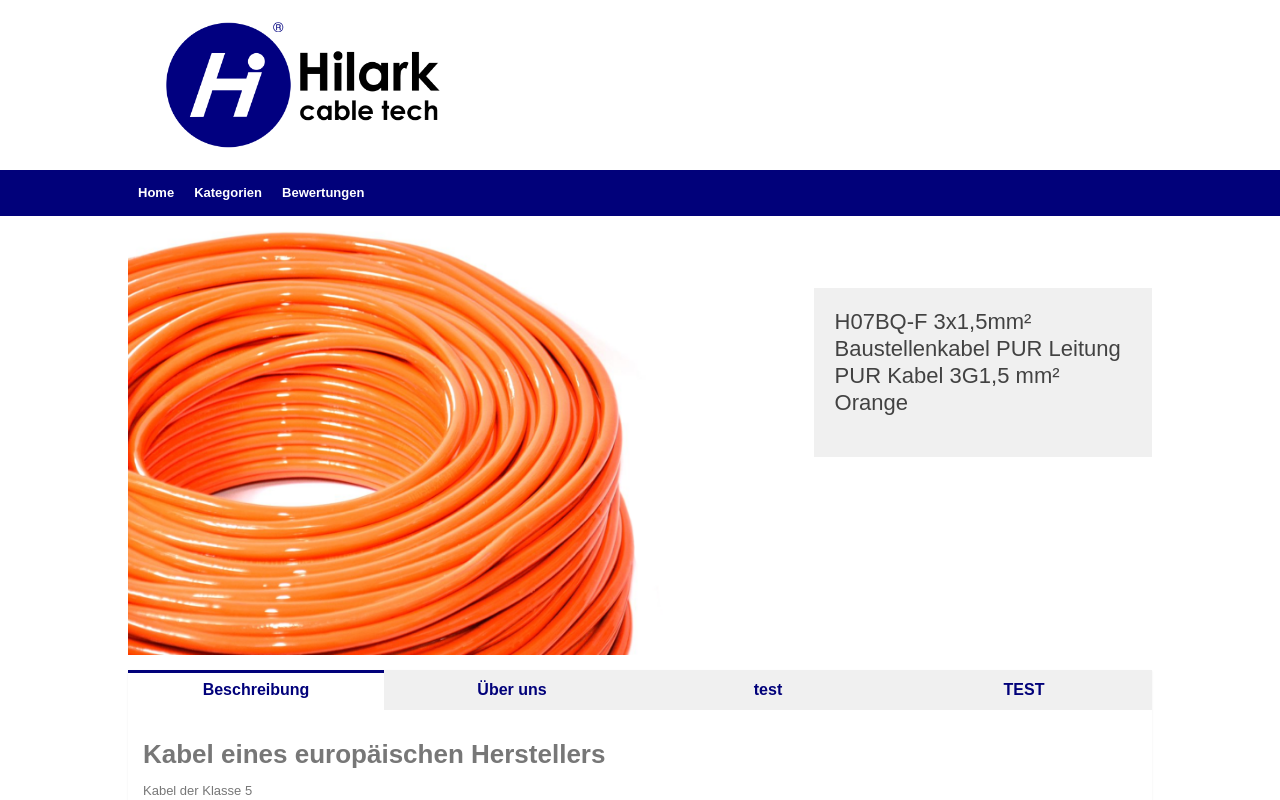
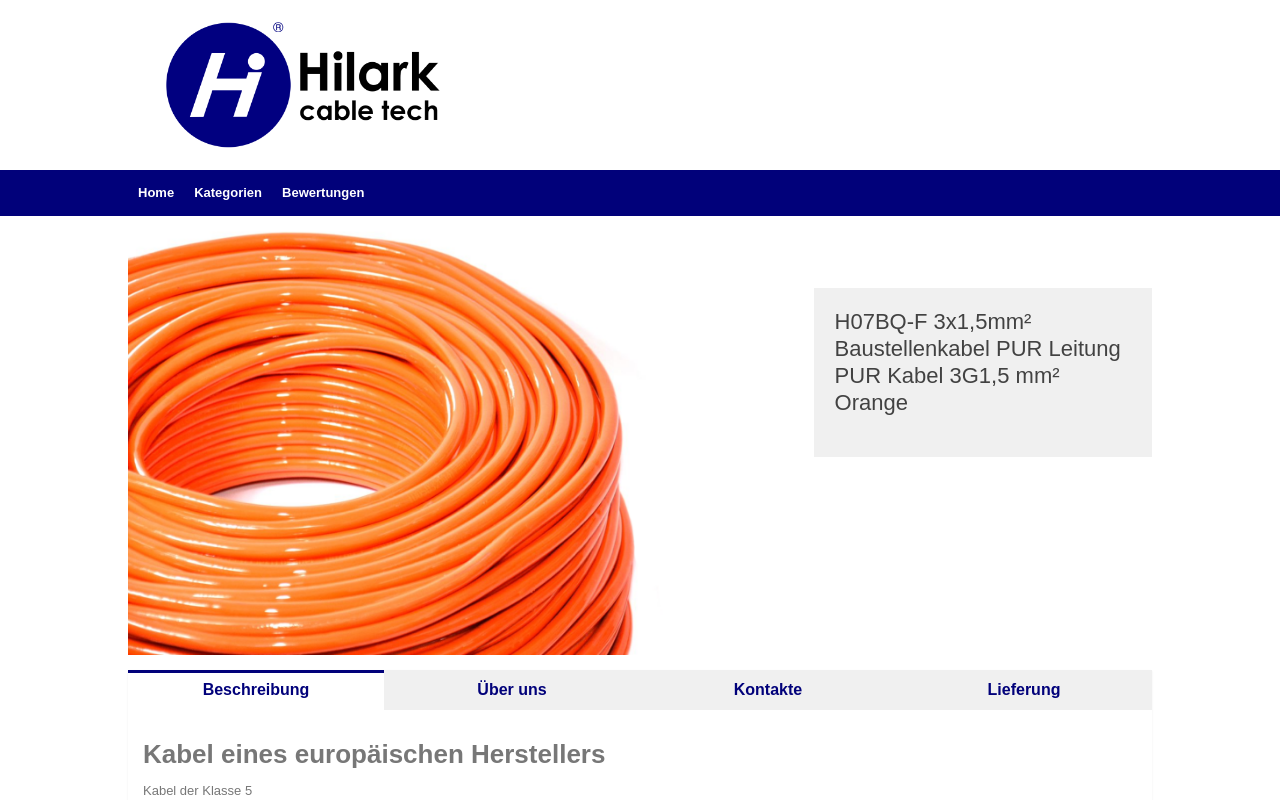
Before and after one commit to JakubHyziak/str, a plain HTML site: page index.html in a window 1280 px wide. Shown: the top 800 px of the page. Drawn offline with Linux system fonts and the light colour scheme.

Commit message:
menu /cop

```diff
--- a/index.html
+++ b/index.html
@@ -53,10 +53,10 @@
           <label for="tab3"><i class="tab-icon icon-payment"></i><span class="tab-label">Über uns</span></label>
 
           <input class="tab-input" id="tab4" type="radio" name="tabs">
-          <label for="tab4"><i class="tab-icon icon-delivery"></i><span class="tab-label">test</span></label>
+          <label for="tab4"><i class="tab-icon icon-delivery"></i><span class="tab-label">Kontakte</span></label>
 
           <input class="tab-input" id="tab5" type="radio" name="tabs">
-          <label for="tab5"><i class="tab-icon icon-returns"></i><span class="tab-label">TEST</span></label>
+          <label for="tab5"><i class="tab-icon icon-returns"></i><span class="tab-label">Lieferung</span></label>
 
           <section id="content1" class="tab-content">
             <!--Sekcja Opisu-->
```
